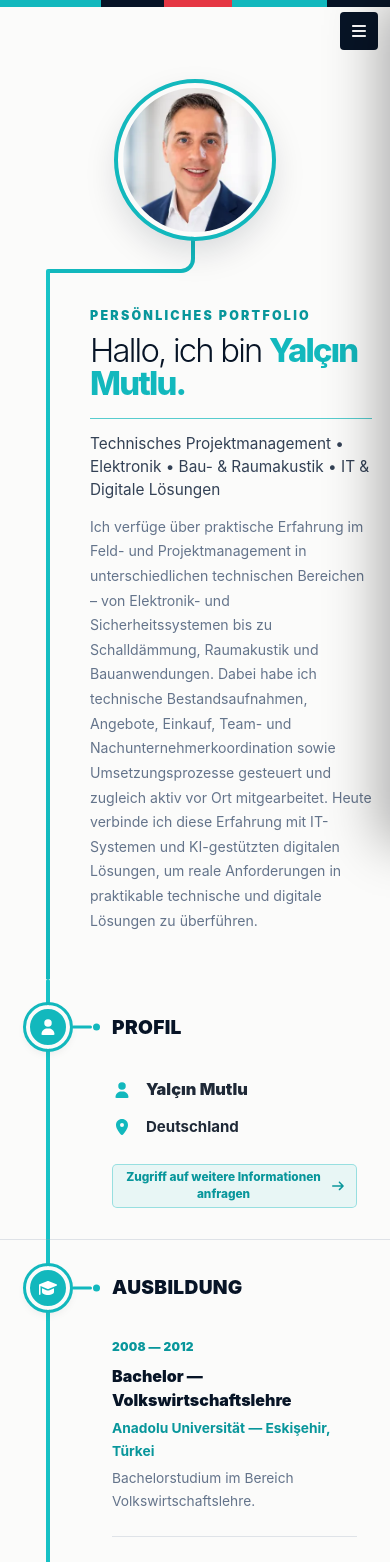
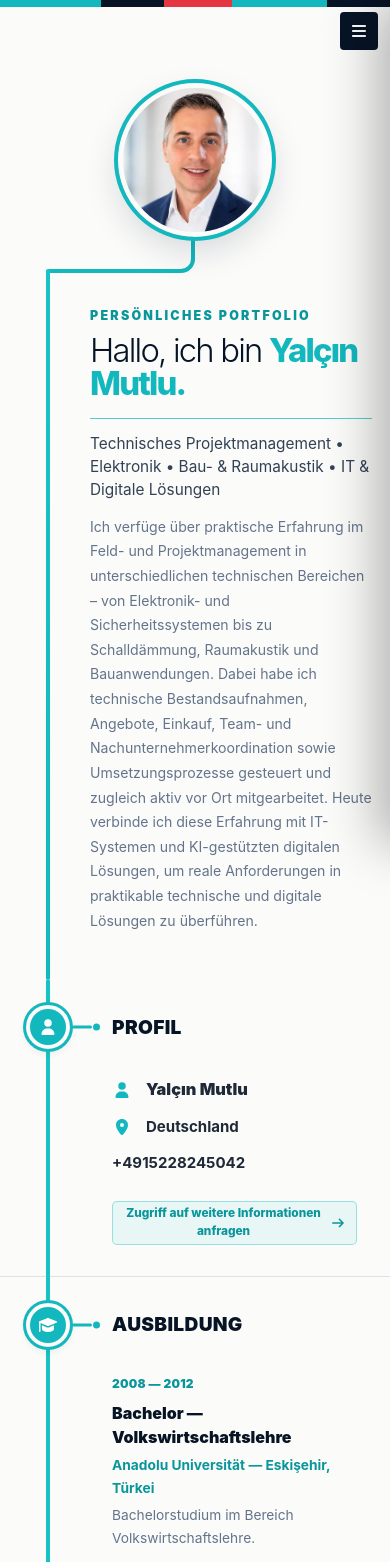
Before and after one commit to ymgrmny-gif/yalcinmutlu, a Next.js app: page / in a window 390 px wide. Shown: the top 1562 px of the page. Built offline with nearby package versions, Linux system fonts and the light colour scheme; no server answers.

Commit message:
Add phone number to profile contact data

```diff
--- a/data/siteData.ts
+++ b/data/siteData.ts
@@ -27,6 +27,7 @@ export const siteData = {
   details: [
     { value: l('Yalçın Mutlu', 'Yalçın Mutlu', 'Yalçın Mutlu'), icon: 'user' },
     { value: l('Almanya', 'Germany', 'Deutschland'), icon: 'location' },
+    { value: l('+4915228245042', '+4915228245042', '+4915228245042'), icon: 'phone' },
   ],
   education: [
     {
@@ -244,7 +245,7 @@ export const siteData = {
   ],
   contact: {
     email: 'email@alanadi.com',
-    phone: 'Bilgi eklenecek',
+    phone: '+4915228245042',
     location: 'Almanya',
     website: 'alanadi.com',
   },
```
